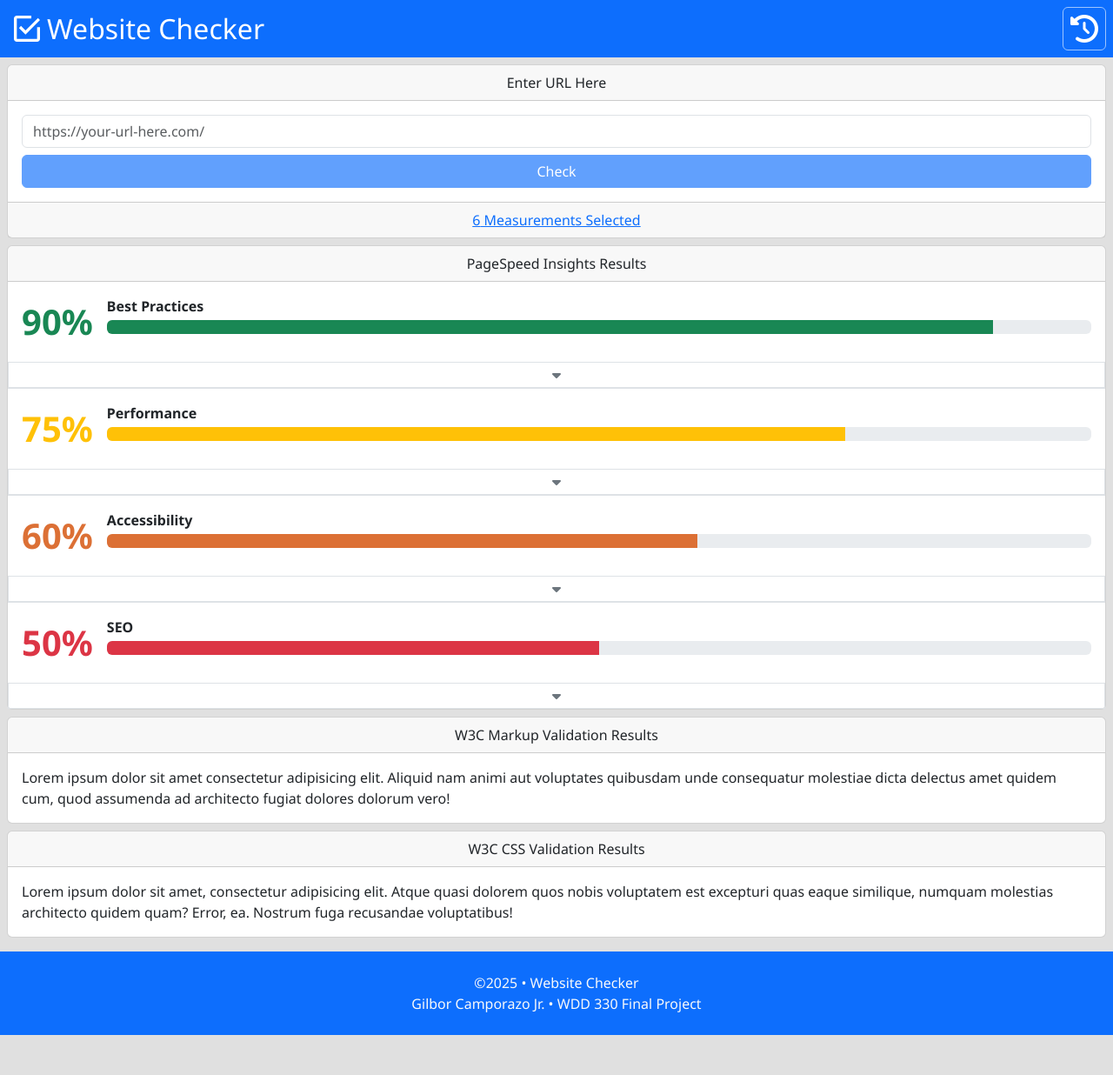
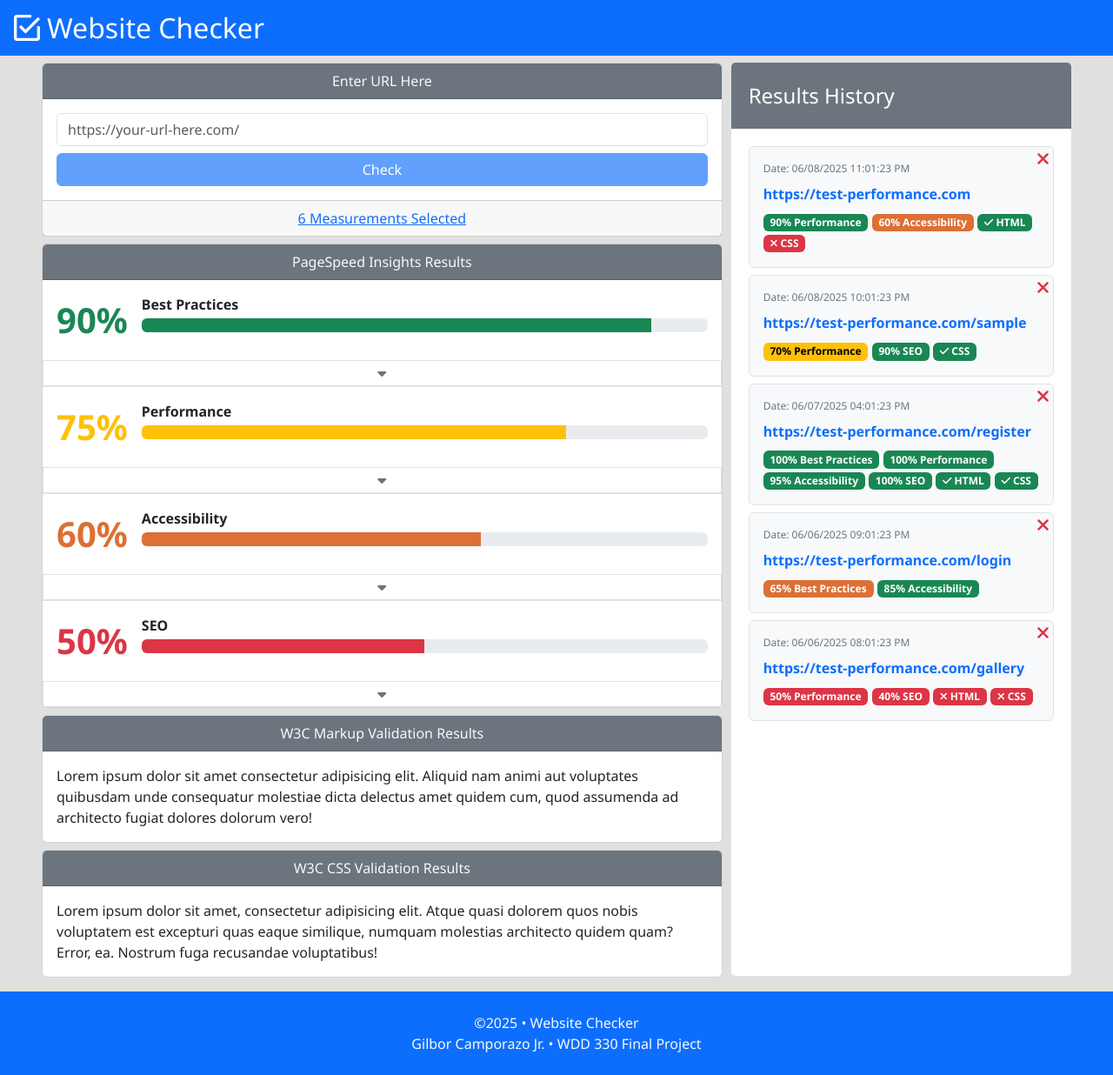
Before and after one commit to gibocode/wdd330-final-project, a website with bundled scripts: page index.html in a window 1280 px wide. Shown: the whole page at 87% size. Before the commit the page ends 1190 px from the top, so only its background shows below. Built offline with nearby package versions, Linux system fonts and the light colour scheme.

Commit message:
Desktop design layout (responsive)

```diff
--- a/css/components/drawer.css
+++ b/css/components/drawer.css
@@ -6,6 +6,7 @@
     top: 0;
     right: 0;
     background-color: #fff;
+    z-index: 1000;
 }
 
 .drawer.show {
--- a/css/styles-large.css
+++ b/css/styles-large.css
@@ -1,3 +1,30 @@
-@media screen and (min-width: 768px) {
-
+@media screen and (min-width: 992px) {
+    main {
+        max-width: 1200px;
+        margin: 0 auto;
+    }
+    .position-lg-relative {
+        position: relative;
+    }
+    .row-lg {
+        display: flex;
+        flex-wrap: wrap;
+    }
+    .rounded-lg-2 {
+        border-radius: 5px;
+    }
+    .overflow-lg-hidden {
+        overflow: hidden;
+    }
+    .drawer {
+        transform: translateX(0) !important;
+        height: calc(100% - 10px);
+    }
+    .bg-drawer-backdrop {
+        display: none !important;
+    }
+    .grid-template-columns-2-1 {
+        grid-template-columns: 2fr 1fr;
+        gap: 10px;
+    }
 }
--- a/index.html
+++ b/index.html
@@ -20,7 +20,7 @@
                 <img src="img/logo.svg" width="30" height="30" class="me-2" alt="Website Checker Logo">
                 <span class="fs-2 text-white">Website Checker</span>
             </div>
-            <div class="d-flex align-items-center">
+            <div class="d-flex align-items-center d-lg-none">
                 <button class="btn btn-primary fs-2 fa fa-history p-2 border-primary-subtle" data-toggle="drawer" data-target="history-drawer"></button>
             </div>
         </header>
@@ -30,8 +30,10 @@
                 <div id="alert-message"></div>
                 <span class="fa fa-xmark position-absolute top-0 end-0 mt-2 me-2" data-close="alert" data-target="message"></span>
             </div>
+            <div class="d-lg-grid grid-template-columns-2-1">
+                <div>
                     <div class="card mb-2">
-                <div class="card-header text-center">
+                        <div class="card-header text-center bg-secondary text-light">
                             Enter URL Here
                         </div>
                         <div class="card-body">
@@ -81,7 +83,7 @@
                         </div>
                     </div>
                     <div class="card mb-2">
-                <div class="card-header text-center">
+                        <div class="card-header text-center bg-secondary text-light">
                             PageSpeed Insights Results
                         </div>
                         <div class="card-body p-0">
@@ -172,7 +174,7 @@
                         </div>
                     </div>
                     <div class="card mb-2">
-                <div class="card-header text-center">
+                        <div class="card-header text-center bg-secondary text-light">
                             W3C Markup Validation Results
                         </div>
                         <div class="p-3">
@@ -180,24 +182,18 @@
                         </div>
                     </div>
                     <div class="card mb-2">
-                <div class="card-header text-center">
+                        <div class="card-header text-center bg-secondary text-light">
                             W3C CSS Validation Results
                         </div>
                         <div class="p-3">
                             Lorem ipsum dolor sit amet, consectetur adipisicing elit. Atque quasi dolorem quos nobis voluptatem est excepturi quas eaque similique, numquam molestias architecto quidem quam? Error, ea. Nostrum fuga recusandae voluptatibus!
                         </div>
                     </div>
-        </main>
-        <footer>
-            <div class="bg-primary text-center text-light py-4">
-                <div>&copy;2025 &bull; Website Checker</div>
-                <div>Gilbor Camporazo Jr. &bull; WDD 330 Final Project</div>
                 </div>
-        </footer>
-        <div class="drawer" tabindex="-1" id="history-drawer">
+                <div class="drawer d-lg-block position-lg-relative rounded-lg-2 overflow-lg-hidden" tabindex="-1" id="history-drawer">
                     <div class="drawer-header">
                         <div class="drawer-title">Results History</div>
-                <button class="btn btn-secondary fa fa-xmark position-absolute top-0 end-0 mt-3 me-3 fs-3 p-2 border-secondary-subtle" data-toggle="drawer" data-target="history-drawer"></button>
+                        <button class="btn btn-secondary fa fa-xmark position-absolute top-0 end-0 mt-3 me-3 fs-3 p-2 border-secondary-subtle d-lg-none" data-toggle="drawer" data-target="history-drawer"></button>
                     </div>
                     <div class="drawer-body d-grid gap-2">
                         <button class="btn btn-light border text-start p-3 position-relative">
@@ -256,5 +252,13 @@
                         </button>
                     </div>
                 </div>
+            </div>
+        </main>
+        <footer>
+            <div class="bg-primary text-center text-light py-4">
+                <div>&copy;2025 &bull; Website Checker</div>
+                <div>Gilbor Camporazo Jr. &bull; WDD 330 Final Project</div>
+            </div>
+        </footer>
     </body>
 </html>
--- a/js/components/drawer.mjs
+++ b/js/components/drawer.mjs
@@ -13,7 +13,7 @@ export default class Drawer {
                     drawerBackdrop.classList.add("position-fixed", "top-0", "left-0", "w-100", "h-100", "bg-drawer-backdrop");
                 }
 
-                drawer.insertAdjacentElement("beforeBegin", drawerBackdrop);
+                document.body.appendChild(drawerBackdrop);
 
                 if (drawer.classList.contains("hide") || !drawer.classList.contains("show")) {
                     drawer.classList.remove("hide");
```
Lines whose indentation alone changed are shown as unchanged.
